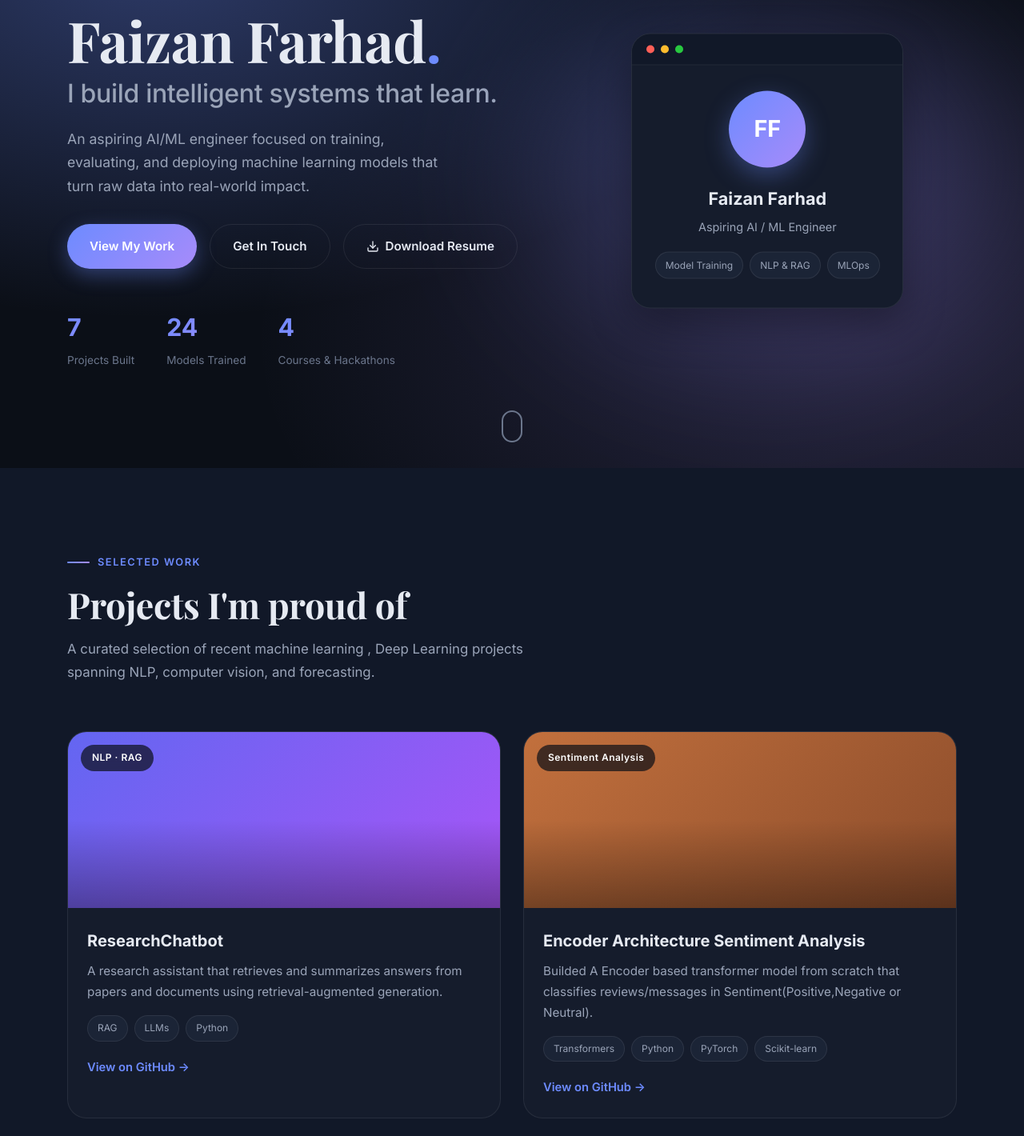
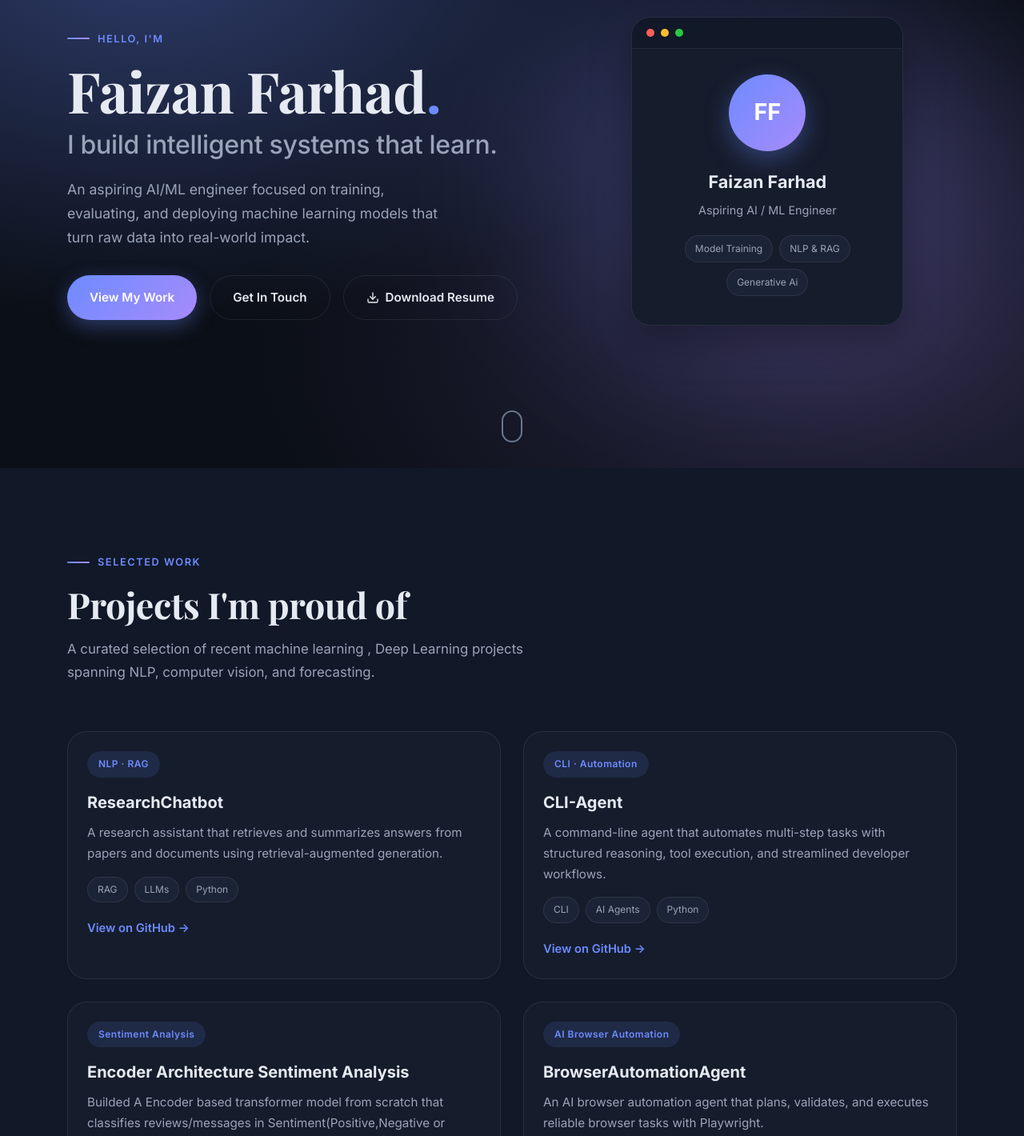
Before and after one commit to Faizanfarhad/portfolio, a plain HTML site: page index.html in a window 1280 px wide. Shown: the part 215-1635 px from the top of the page at 80% size. Drawn offline with nearby package versions, Linux system fonts and the light colour scheme.

Commit message:
"updated"

```diff
--- a/index.html
+++ b/index.html
@@ -86,22 +86,7 @@
               Download Resume
             </a>
           </div>
-          <ul class="hero-stats" role="list">
-            <li>
-              <span class="stat-value" data-count="7">0</span>
-              <span class="stat-label">Projects Built</span>
-            </li>
-            <li>
-              <span class="stat-value" data-count="24">0</span>
-              <span class="stat-label">Models Trained</span>
-            </li>
-            <li>
-              <span class="stat-value" data-count="4">0</span>
-              <span class="stat-label">Courses & Hackathons</span>
-            </li>
-          </ul>
         </div>
-
         <div class="hero-art reveal">
           <div class="hero-card">
             <div class="hero-card-header">
@@ -118,7 +103,7 @@
               <div class="hero-card-tags">
                 <span>Model Training</span>
                 <span>NLP & RAG</span>
-                <span>MLOps</span>
+                <span>Generative Ai</span>
               </div>
             </div>
           </div>
@@ -146,10 +131,8 @@
         <div class="project-grid">
 
           <article class="project-card reveal">
-            <div class="project-media project-media-5">
+            <div class="project-info">
               <span class="project-type">NLP · RAG</span>
-            </div>
-            <div class="project-info">
               <h3 class="project-title">ResearchChatbot</h3>
               <p class="project-desc">
                 A research assistant that retrieves and summarizes answers from
@@ -165,10 +148,25 @@
           </article>
 
           <article class="project-card reveal">
-            <div class="project-media project-media-2">
+            <div class="project-info">
+              <span class="project-type">CLI · Automation</span>
+              <h3 class="project-title">CLI-Agent</h3>
+              <p class="project-desc">
+                A command-line agent that automates multi-step tasks with structured
+                reasoning, tool execution, and streamlined developer workflows.
+              </p>
+              <div class="project-tags">
+                <span>CLI</span>
+                <span>AI Agents</span>
+                <span>Python</span>
+              </div>
+              <a href="https://github.com/Faizanfarhad/CLI-Agent" class="project-link" target="_blank" rel="noopener">View on GitHub →</a>
+            </div>
+          </article>
+
+          <article class="project-card reveal">
+            <div class="project-info">
               <span class="project-type">Sentiment Analysis</span>
-            </div>
-            <div class="project-info">
               <h3 class="project-title">Encoder Architecture Sentiment Analysis</h3>
               <p class="project-desc">
                 Builded A Encoder based transformer model from scratch
@@ -185,10 +183,8 @@
           </article>
 
           <article class="project-card reveal">
-            <div class="project-media project-media-1">
+            <div class="project-info">
               <span class="project-type">AI Browser Automation</span>
-            </div>
-            <div class="project-info">
               <h3 class="project-title">BrowserAutomationAgent</h3>
               <p class="project-desc">
                 An AI browser automation agent that plans, validates, and executes
@@ -204,10 +200,8 @@
           </article>
 
           <article class="project-card reveal">
-            <div class="project-media project-media-3">
+            <div class="project-info">
               <span class="project-type">Text-to-SQL</span>
-            </div>
-            <div class="project-info">
               <h3 class="project-title">QueryCraft — Plain English to SQL</h3>
               <p class="project-desc">
                 A text-to-SQL application that converts natural-language questions
@@ -223,10 +217,8 @@
           </article>
 
           <article class="project-card reveal">
-            <div class="project-media project-media-4">
+            <div class="project-info">
               <span class="project-type">Computer Vision</span>
-            </div>
-            <div class="project-info">
               <h3 class="project-title">CCTV Camera-Based Intrusion Detection</h3>
               <p class="project-desc">
                 A computer-vision system that monitors camera and video streams
@@ -258,18 +250,19 @@
           <p class="eyebrow">About Me</p>
           <h2 class="section-title">Models that solve real problems</h2>
           <p>
-            I'm an aspiring AI/ML engineer passionate about turning raw data into
-            intelligent, real-world solutions. I'm building hands-on experience with model
-            training, rigorous evaluation, and deployment.
+            I'm a BCA student with hands-on AI/ML internship experience, focused on building
+            LLM agents, NLP tools, and NL-to-SQL systems that turn practical ideas into
+            reliable, real-world solutions.
           </p>
           <p>
-            From data cleaning and feature engineering to fine-tuning and monitoring,
-            I care about every step of the ML lifecycle.
+            I work with Python, RAG pipelines, and browser automation to design workflows
+            that bridge research with deployment, while keeping solutions efficient,
+            testable, and user-focused.
           </p>
           <ul class="about-list" role="list">
-            <li>End-to-end model training & evaluation</li>
-            <li>Building RAG applications & NLP pipelines</li>
-            <li>Deploying and monitoring models in production</li>
+            <li>LLM agents & automation workflows</li>
+            <li>RAG applications & NLP pipelines</li>
+            <li>NL-to-SQL systems & browser automation</li>
           </ul>
           <a href="#contact" class="btn btn-primary">Work With Me</a>
         </div>
--- a/styles.css
+++ b/styles.css
@@ -586,46 +586,19 @@ html.light .icon-sun {
 }
 
 .project-media {
-  position: relative;
-  height: 220px;
-  overflow: hidden;
-}
-.project-media::after {
-  content: "";
-  position: absolute;
-  inset: 0;
-  background: linear-gradient(to top, rgba(0, 0, 0, 0.35), transparent 50%);
+  display: none;
 }
 .project-type {
-  position: absolute;
-  top: 16px;
-  left: 16px;
-  z-index: 2;
-  background: rgba(11, 15, 23, 0.7);
-  backdrop-filter: blur(6px);
-  color: #fff;
+  display: inline-flex;
+  align-items: center;
+  background: rgba(109, 139, 255, 0.12);
+  color: var(--accent);
   font-size: 0.75rem;
   font-weight: 600;
   padding: 6px 14px;
   border-radius: 50px;
   letter-spacing: 0.04em;
-}
-
-/* Stylized project covers (can be replaced with screenshots) */
-.project-media-1 {
-  background: linear-gradient(135deg, #4f6df5, #38bdf8);
-}
-.project-media-2 {
-  background: linear-gradient(135deg, #c2703d, #8b4c2b);
-}
-.project-media-3 {
-  background: linear-gradient(135deg, #f43f5e, #fb923c);
-}
-.project-media-4 {
-  background: linear-gradient(135deg, #10b981, #14b8a6);
-}
-.project-media-5 {
-  background: linear-gradient(135deg, #6366f1, #a855f7);
+  margin-bottom: 14px;
 }
 
 .project-info {
```
Also changed, not shown: 2 other files.
